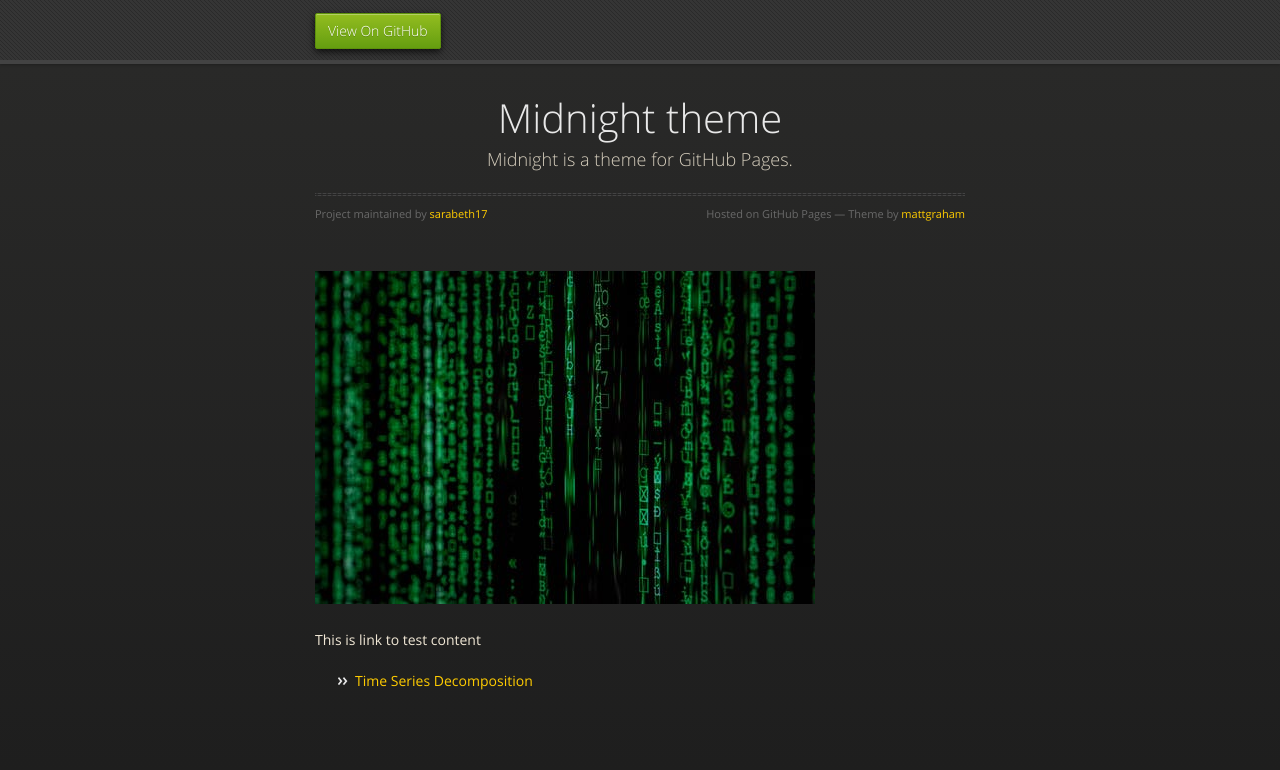
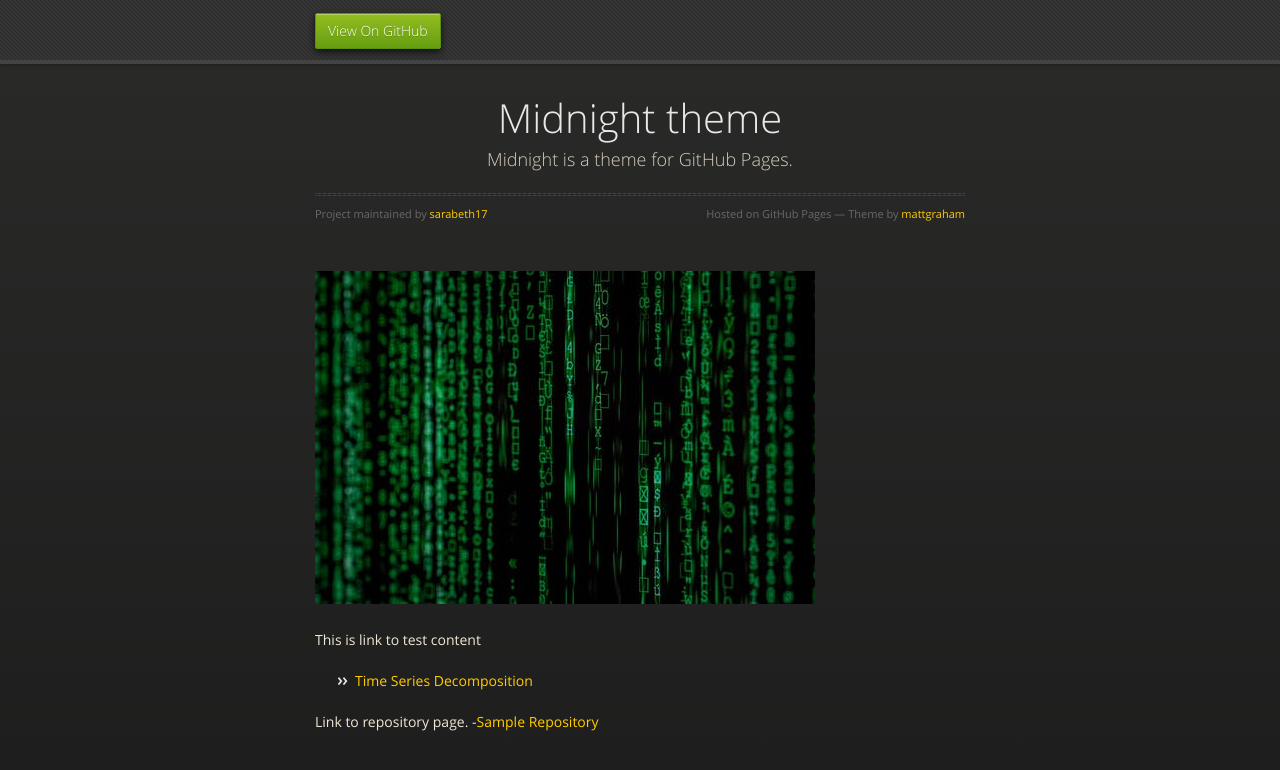
Before and after one commit to sarabeth17/sarabeth17.github.io, a Jekyll site: the page built from index.md, in a window 1280 px wide. Shown: the top 770 px of the page. Built offline with Jekyll 4.4.1, drawn with Linux system fonts in a browser that asks for light colours; our own code applies the rules of GitHub Pages for plain Markdown files.

Commit message:
Update index.md

```diff
--- a/index.md
+++ b/index.md
@@ -8,3 +8,6 @@ description: New description
 This is link to test content
 
 - [Time Series Decomposition](/timeseries/index.md)
+
+Link to repository page.
+-[Sample Repository](https://github.com/sarabeth17/Sample)
```
